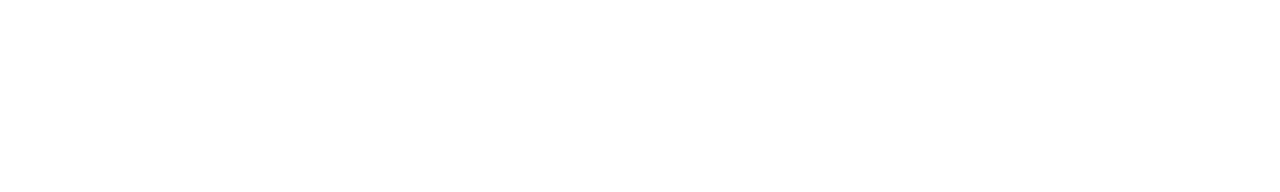
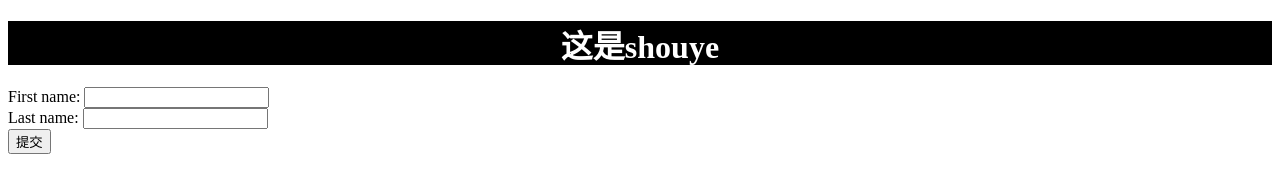
Before and after one commit to LincolnBurrows/koa-demo, a website: page view/shouye.ejs in a window 1280 px wide. Drawn offline with nearby package versions, Linux system fonts and the light colour scheme; files that its build step writes are made by us from their sources.

Commit message:
add koa static bodyparser

```diff
--- a/package.json
+++ b/package.json
@@ -11,7 +11,9 @@
   "dependencies": {
     "ejs": "^3.1.6",
     "koa": "^2.13.4",
+    "koa-bodyparser": "^4.3.0",
     "koa-router": "^10.1.1",
+    "koa-static": "^5.0.0",
     "koa-views": "^8.0.0"
   }
 }
--- /dev/null
+++ b/static/css/shouye.css
@@ -0,0 +1,7 @@
+.header{
+    width:100%;
+    height:44px;
+    background:#000;
+    color: #fff;
+    text-align: center;
+}
--- a/view/news.ejs
+++ b/view/news.ejs
@@ -4,9 +4,11 @@
   <meta charset="utf-8">
   <meta http-equiv="X-UA-Compatible" content="IE=edge">
   <meta name="viewport" content="width=device-width,initial-scale=1.0">
+  <link rel="stylesheet" type="text/css" href="css/shouye.css">
   <title>koa demo</title>
 </head>
 <body>
+    <h1 class="header">这是news</h1>
   <% for(var i=0;i<arr.length;i++){ %>
     <p><%=arr[i]%></p>
     <% } %>
--- a/view/shouye.ejs
+++ b/view/shouye.ejs
@@ -4,9 +4,16 @@
   <meta charset="utf-8">
   <meta http-equiv="X-UA-Compatible" content="IE=edge">
   <meta name="viewport" content="width=device-width,initial-scale=1.0">
+  <link rel="stylesheet" type="text/css" href="css/shouye.css">
   <title>koa demo</title>
 </head>
 <body>
+  <h1 class="header">这是shouye</h1>
   <h1><%=title%></h1>
+  <form action="/" method="post">
+    First name: <input type="text" name="fname"><br>
+    Last name: <input type="text" name="lname"><br>
+    <input type="submit" value="提交">
+  </form>
 </body>
 </html>
```
Also changed, not shown: index.js (+24 -4 lines).
